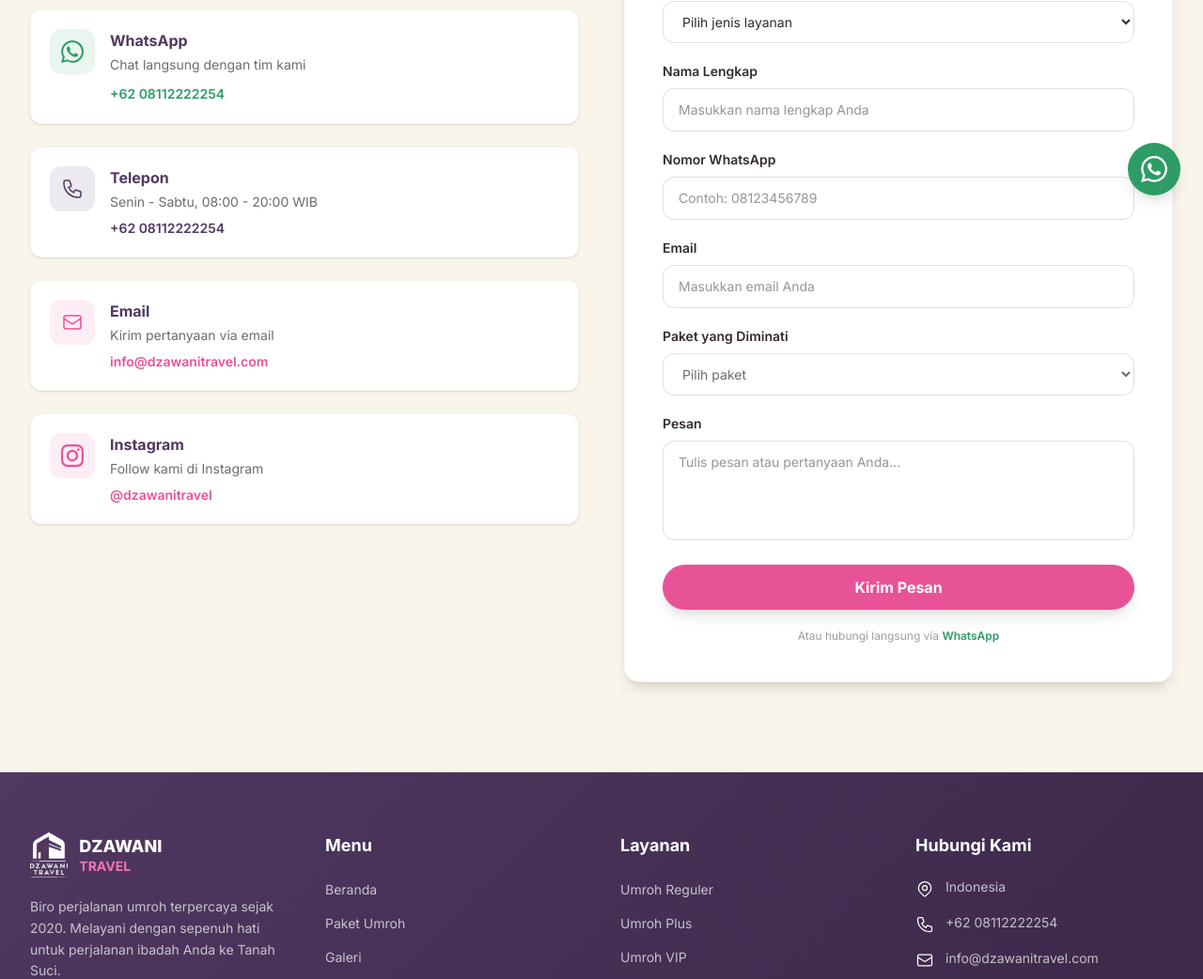
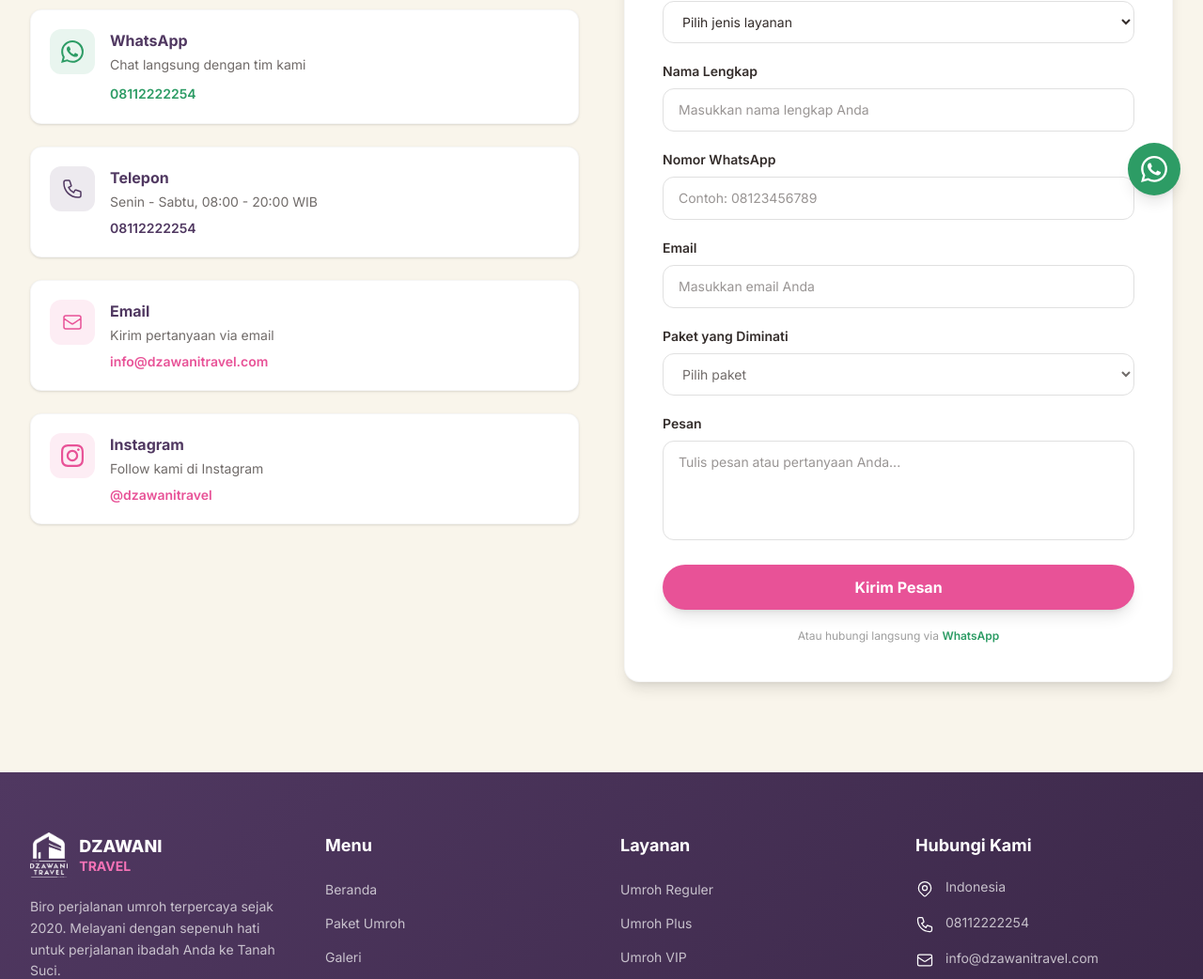
Before and after one commit to multimediadrw/dzawanitravel, a Next.js app: page /kontak in a window 1280 px wide. Shown: the part 568-1610 px from the top of the page at 94% size. Built offline with nearby package versions, Linux system fonts and the light colour scheme.

Commit message:
fix: Remove +62 prefix from phone number display
- Removed +62 prefix from all phone number displays
- Now shows only 08112222254 instead of +62 08112222254
- Link format remains 6208112222254 for wa.me
- Updated in Footer and Kontak page

```diff
--- a/src/app/kontak/page.tsx
+++ b/src/app/kontak/page.tsx
@@ -61,7 +61,7 @@ export default function KontakPage() {
                       target="_blank"
                       className="text-success font-semibold text-sm hover:underline"
                     >
-                      +62 08112222254
+                      08112222254
                     </Link>
                   </div>
                 </div>
@@ -89,7 +89,7 @@ export default function KontakPage() {
                       Senin - Sabtu, 08:00 - 20:00 WIB
                     </p>
                     <p className="text-purple font-semibold text-sm">
-                      +62 08112222254
+                      08112222254
                     </p>
                   </div>
                 </div>
--- a/src/components/Footer.tsx
+++ b/src/components/Footer.tsx
@@ -114,7 +114,7 @@ export default function Footer() {
                   />
                 </svg>
                 <p className="text-white/70 text-sm">
-                  +62 08112222254
+                  08112222254
                 </p>
               </div>
               <div className="flex items-start gap-3">
```
